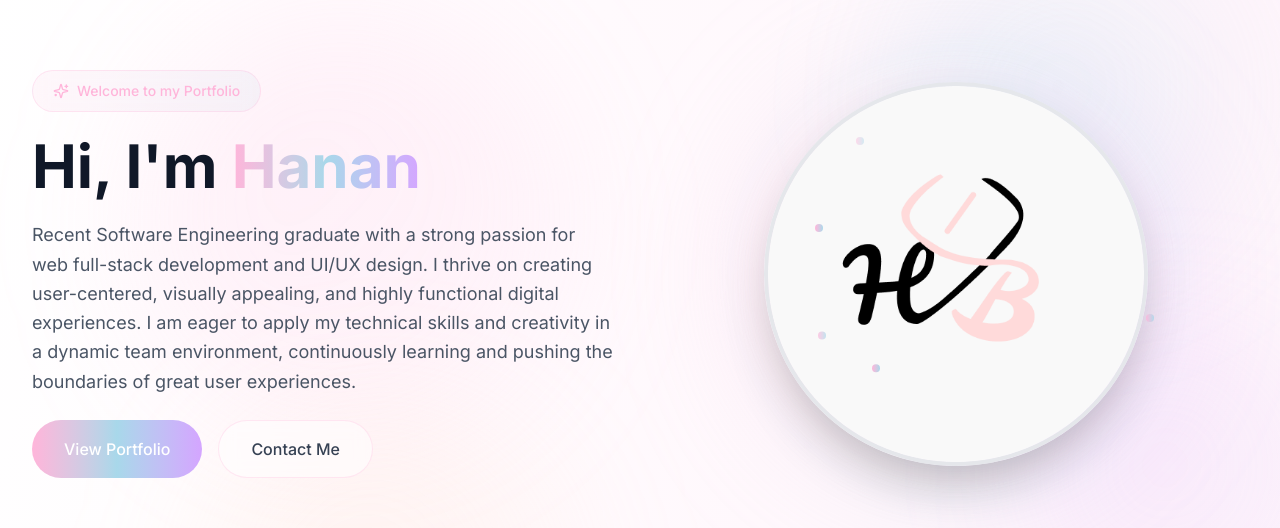
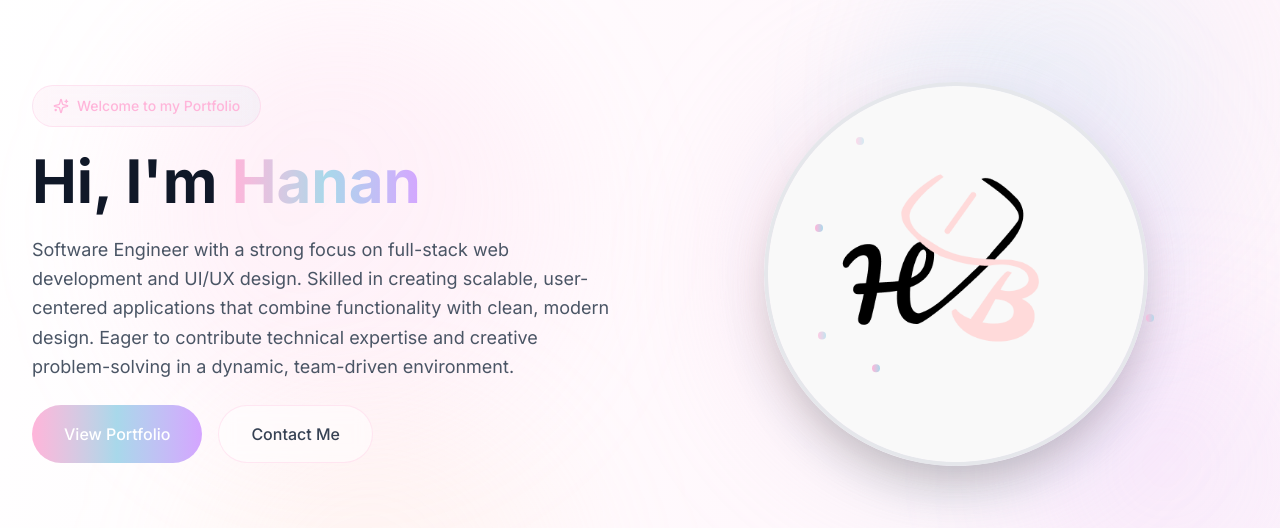
Before and after one commit to ihanmx/Hanan-s-Posrtfolio, a React (Vite) app: page / in a window 1280 px wide. Shown: the part 174-702 px from the top of the page. Built offline with nearby package versions, Linux system fonts and the light colour scheme; no server answers.

Commit message:
fix cv and hero layout

```diff
--- a/src/app/components/About.tsx
+++ b/src/app/components/About.tsx
@@ -5,11 +5,11 @@ import { ImageWithFallback } from "./figma/ImageWithFallback";
 export function About() {
   const handleDownloadCV = () => {
     const link = document.createElement("a");
-    link.href = "#";
-    link.download = "CV.pdf";
-    alert(
-      "CV download functionality would be implemented here. Please add your actual CV PDF file.",
-    );
+    link.href = "/cv.pdf";
+    link.download = "Hanan_Biazid_CV.pdf"; // اسم الملف عند التحميل
+    document.body.appendChild(link);
+    link.click();
+    document.body.removeChild(link);
   };
 
   return (
--- a/src/app/components/Hero.tsx
+++ b/src/app/components/Hero.tsx
@@ -22,13 +22,13 @@ export function Hero() {
       <WaveAnimation />
 
       <div className="max-w-7xl mx-auto w-full relative z-10">
-        <div className="grid md:grid-cols-2 gap-12 items-center">
+        <div className="grid md:grid-cols-2 gap-12 items-center ">
           {/* Left Side - Text Content */}
           <motion.div
             initial={{ opacity: 0, x: -50 }}
             animate={{ opacity: 1, x: 0 }}
             transition={{ duration: 0.8 }}
-            className="space-y-6"
+            className="space-y-6 order-2 md:order-1"
           >
             <motion.div
               initial={{ opacity: 0, y: 20 }}
@@ -71,12 +71,11 @@ export function Hero() {
               transition={{ delay: 0.4 }}
               className="text-lg text-gray-600 dark:text-gray-300 leading-relaxed"
             >
-              Recent Software Engineering graduate with a strong passion for web
-              full-stack development and UI/UX design. I thrive on creating
-              user-centered, visually appealing, and highly functional digital
-              experiences. I am eager to apply my technical skills and
-              creativity in a dynamic team environment, continuously learning
-              and pushing the boundaries of great user experiences.
+              Software Engineer with a strong focus on full-stack web
+              development and UI/UX design. Skilled in creating scalable,
+              user-centered applications that combine functionality with clean,
+              modern design. Eager to contribute technical expertise and
+              creative problem-solving in a dynamic, team-driven environment.
             </motion.p>
 
             <motion.div
@@ -109,7 +108,7 @@ export function Hero() {
             initial={{ opacity: 0, scale: 0.8 }}
             animate={{ opacity: 1, scale: 1 }}
             transition={{ duration: 0.8, delay: 0.2 }}
-            className="flex justify-center relative"
+            className="flex justify-center relative order-1 md:order-2"
           >
             <div className="relative">
               {/* Animated Rings */}
```
Also changed, not shown: src/main.tsx (+4 -5 lines), 2 other files (tests, documents, lock files or other folders).
